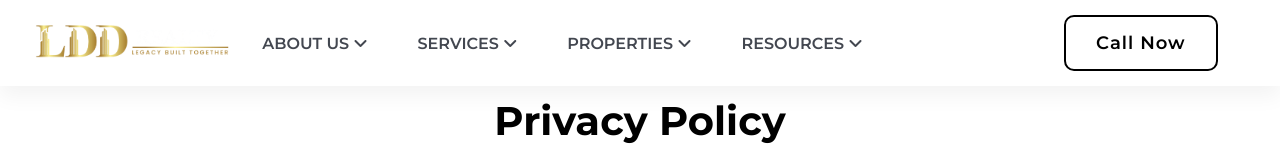
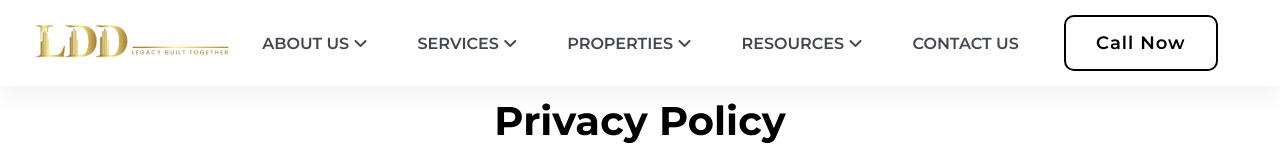
Before and after one commit to DhirajSujeet22/ldd-demo, a plain HTML site: page PrivacyPolicy.html in a window 1280 px wide. Shown: the top 160 px of the page. Drawn offline with nearby package versions, Linux system fonts and the light colour scheme; a small style sheet from the web is missing; a web font is replaced by a local one.

Commit message:
fix  privacy page issue

```diff
--- a/CSS/PrivacyPolicy.css
+++ b/CSS/PrivacyPolicy.css
@@ -11,6 +11,10 @@
 .privacy-policy {
   padding: 0 5rem;
   margin: 6rem 0 0 0;
+}
+
+#contactUsLink {
+  color: #434750 !important;
 }
 
 .privacy-policy h2 {
--- a/PrivacyPolicy.html
+++ b/PrivacyPolicy.html
@@ -90,7 +90,7 @@
           </ul>
         </li>
         <li class="dropdown">
-          <a href="contactUs.html">CONTACT US</a>
+          <a id="contactUsLink" href="contactUs.html">CONTACT US</a>
         </li>
       </ul>
       <div class="navbar-right">
```
